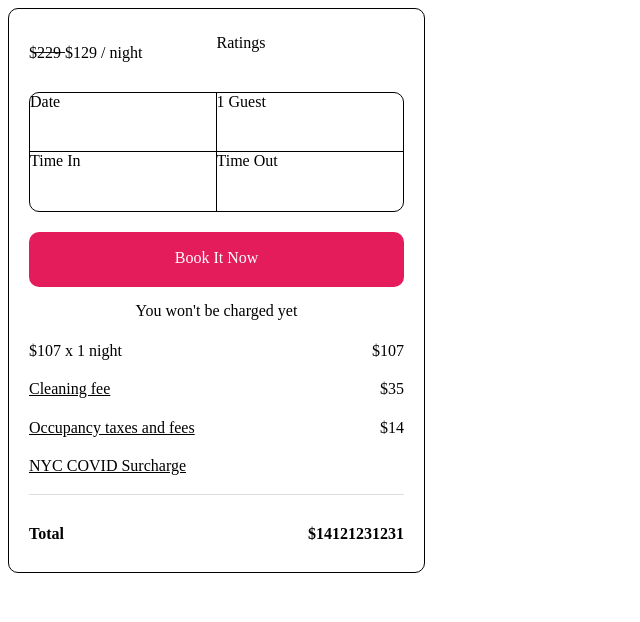
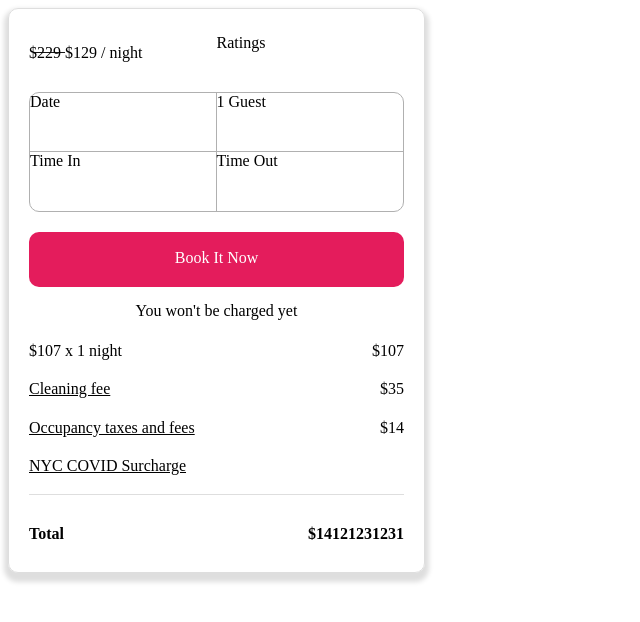
Before and after one commit to GrayMatterLab/coworking-schedule-module, a React app: page / in a window 1280 px wide. Shown: the top 622 px of the page, without its empty margins (0-640 px from the left). Built offline with nearby package versions, Linux system fonts and the light colour scheme; the HTML template or start-up script is replaced by a standard one.

Commit message:
Added shadow-box

```diff
--- a/client/src/styled-components.js
+++ b/client/src/styled-components.js
@@ -4,7 +4,8 @@ export const Grid = styled.section`
   grid-template-columns: 20px 187.5px 187.5px 20px;
   width: 415px;
   grid-template-rows: 25px 58px 60px 60px 20px 55px 55px 230px;
-  border: 1px solid black;
+  border: 1px solid #dedede;
+  box-shadow: 0px 5px 5px 4px #dedede;
   border-radius: 10px;
   display: grid;
 `;
@@ -32,7 +33,7 @@ export const CheckInContainer = styled.section`
   grid-column-end: 4;
   grid-row-start: 3;
   grid-row-end: 5;
-  border: 1px solid black;
+  border: 1px solid #b0b0b0;
   border-radius: 10px;
   grid-template-columns: 1fr 1fr;
   grid-template-rows: 1fr 1fr;
@@ -45,8 +46,8 @@ export const CheckInDate = styled.section`
   grid-column-end: 1;
   grid-row-start: 1;
   grid-row-end: 1;
-  border-bottom: 1px solid black;
-  border-right: 1px solid black;
+  border-bottom: 1px solid #b0b0b0;
+  border-right: 1px solid #b0b0b0;
 `;
 
 export const Attendee = styled.section`
@@ -54,7 +55,7 @@ export const Attendee = styled.section`
   grid-column-end: 2;
   grid-row-start: 1;
   grid-row-end: 1;
-  border-bottom: 1px solid black;
+  border-bottom: 1px solid #b0b0b0;
 `;
 
 export const TimeIn = styled.section`
@@ -62,7 +63,7 @@ export const TimeIn = styled.section`
   grid-column-end: 1;
   grid-row-start: 2;
   grid-row-end: 2;
-  border-right: 1px solid black;
+  border-right: 1px solid #b0b0b0;
 `;
 
 export const TimeOut = styled.section`
```
Also changed, not shown: client/public/bundle.js.
